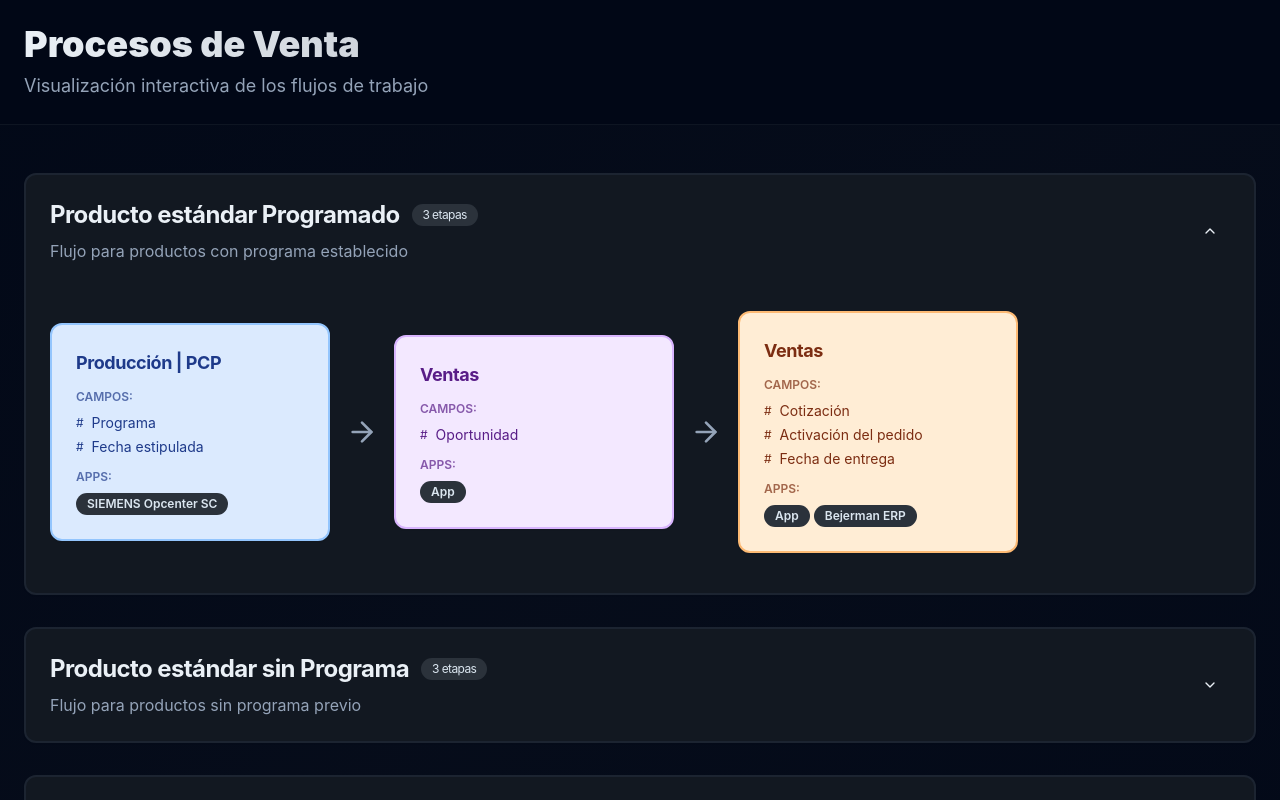
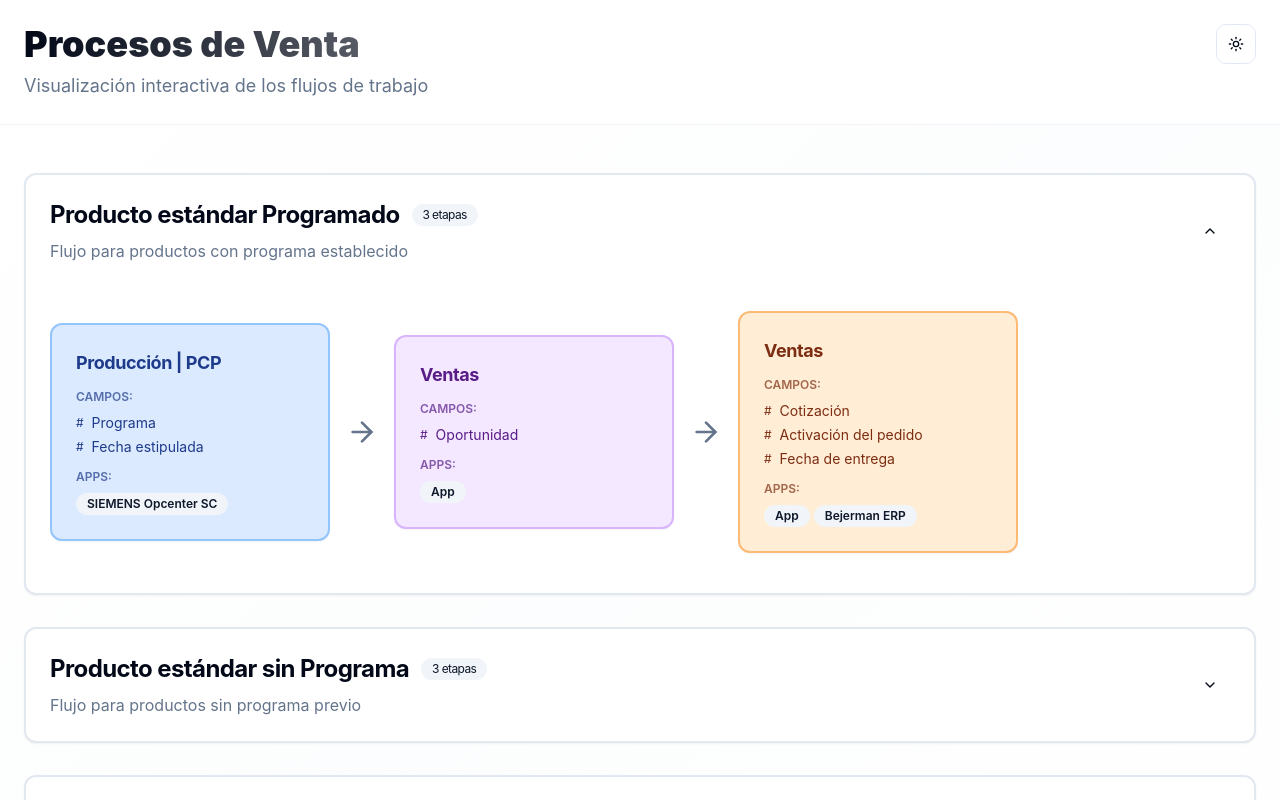
Before and after one commit to micaelasolipago/solipago-web-dev, a React (Vite) app: page / in a window 1280 px wide. Shown: the top 800 px of the page. Built offline with nearby package versions, Linux system fonts and the light colour scheme.

Commit message:
Add theme switching functionality
Implement light and dark mode options for the application.

```diff
--- a/src/App.tsx
+++ b/src/App.tsx
@@ -3,6 +3,7 @@ import { Toaster as Sonner } from "@/components/ui/sonner";
 import { TooltipProvider } from "@/components/ui/tooltip";
 import { QueryClient, QueryClientProvider } from "@tanstack/react-query";
 import { BrowserRouter, Routes, Route } from "react-router-dom";
+import { ThemeProvider } from "next-themes";
 import ProcessVisualizer from "./pages/ProcessVisualizer";
 import NotFound from "./pages/NotFound";
 
@@ -10,6 +11,7 @@ const queryClient = new QueryClient();
 
 const App = () => (
   <QueryClientProvider client={queryClient}>
+    <ThemeProvider attribute="class" defaultTheme="light" enableSystem={false}>
       <TooltipProvider>
         <Toaster />
         <Sonner />
@@ -21,6 +23,7 @@ const App = () => (
           </Routes>
         </BrowserRouter>
       </TooltipProvider>
+    </ThemeProvider>
   </QueryClientProvider>
 );
 
--- /dev/null
+++ b/src/components/ThemeToggle.tsx
@@ -0,0 +1,20 @@
+import { Moon, Sun } from "lucide-react";
+import { Button } from "@/components/ui/button";
+import { useTheme } from "next-themes";
+
+export function ThemeToggle() {
+  const { theme, setTheme } = useTheme();
+
+  return (
+    <Button
+      variant="outline"
+      size="icon"
+      onClick={() => setTheme(theme === "dark" ? "light" : "dark")}
+      className="relative"
+    >
+      <Sun className="h-5 w-5 rotate-0 scale-100 transition-all dark:-rotate-90 dark:scale-0" />
+      <Moon className="absolute h-5 w-5 rotate-90 scale-0 transition-all dark:rotate-0 dark:scale-100" />
+      <span className="sr-only">Toggle theme</span>
+    </Button>
+  );
+}
--- a/src/index.css
+++ b/src/index.css
@@ -8,7 +8,57 @@
 
 @layer base {
   :root {
-    /* Slate-based color system for modern web3 aesthetic */
+    /* Light mode - clean and modern */
+    --background: 0 0% 100%;
+    --foreground: 222.2 84% 4.9%;
+
+    --card: 0 0% 100%;
+    --card-foreground: 222.2 84% 4.9%;
+
+    --popover: 0 0% 100%;
+    --popover-foreground: 222.2 84% 4.9%;
+
+    /* Blue accent colors */
+    --primary: 217 91% 60%;
+    --primary-foreground: 210 40% 98%;
+
+    --secondary: 210 40% 96.1%;
+    --secondary-foreground: 222.2 47.4% 11.2%;
+
+    --muted: 210 40% 96.1%;
+    --muted-foreground: 215.4 16.3% 46.9%;
+
+    --accent: 200 98% 39%;
+    --accent-foreground: 210 40% 98%;
+
+    --destructive: 0 84.2% 60.2%;
+    --destructive-foreground: 210 40% 98%;
+
+    --border: 214.3 31.8% 91.4%;
+    --input: 214.3 31.8% 91.4%;
+    --ring: 217 91% 60%;
+
+    --radius: 0.75rem;
+
+    --sidebar-background: 0 0% 98%;
+    --sidebar-foreground: 240 5.3% 26.1%;
+    --sidebar-primary: 240 5.9% 10%;
+    --sidebar-primary-foreground: 0 0% 98%;
+    --sidebar-accent: 240 4.8% 95.9%;
+    --sidebar-accent-foreground: 240 5.9% 10%;
+    --sidebar-border: 220 13% 91%;
+    --sidebar-ring: 217.2 91.2% 59.8%;
+
+    /* Design tokens */
+    --gradient-primary: linear-gradient(135deg, hsl(217 91% 60%), hsl(217 91% 70%));
+    --gradient-card: linear-gradient(135deg, hsl(0 0% 98%), hsl(0 0% 96%));
+    --shadow-glow: 0 0 40px hsl(217 91% 60% / 0.15);
+    --shadow-card: 0 10px 30px -10px hsl(217 91% 60% / 0.1);
+    --transition-smooth: all 0.3s cubic-bezier(0.4, 0, 0.2, 1);
+  }
+
+  .dark {
+    /* Dark mode - sleek and professional */
     --background: 222 84% 5%;
     --foreground: 210 40% 94%;
 
@@ -18,7 +68,6 @@
     --popover: 215 28% 10%;
     --popover-foreground: 210 40% 94%;
 
-    /* Blue accent colors */
     --primary: 217 91% 60%;
     --primary-foreground: 222 84% 5%;
 
@@ -28,8 +77,8 @@
     --muted: 215 28% 12%;
     --muted-foreground: 215 20% 65%;
 
-    --accent: 217 91% 60%;
-    --accent-foreground: 222 84% 5%;
+    --accent: 200 98% 39%;
+    --accent-foreground: 210 40% 98%;
 
     --destructive: 0 63% 31%;
     --destructive-foreground: 210 40% 98%;
@@ -38,60 +87,6 @@
     --input: 215 28% 12%;
     --ring: 217 91% 60%;
 
-    --radius: 0.75rem;
-
-    --sidebar-background: 0 0% 98%;
-
-    --sidebar-foreground: 240 5.3% 26.1%;
-
-    --sidebar-primary: 240 5.9% 10%;
-
-    --sidebar-primary-foreground: 0 0% 98%;
-
-    --sidebar-accent: 240 4.8% 95.9%;
-
-    --sidebar-accent-foreground: 240 5.9% 10%;
-
-    --sidebar-border: 220 13% 91%;
-
-    --sidebar-ring: 217.2 91.2% 59.8%;
-
-    /* Solipago specific design tokens */
-    --gradient-primary: linear-gradient(135deg, hsl(217 91% 60%), hsl(217 91% 70%));
-    --gradient-card: linear-gradient(135deg, hsl(215 28% 10%), hsl(215 28% 12%));
-    --shadow-glow: 0 0 40px hsl(217 91% 60% / 0.15);
-    --shadow-card: 0 10px 30px -10px hsl(217 91% 60% / 0.1);
-    --transition-smooth: all 0.3s cubic-bezier(0.4, 0, 0.2, 1);
-  }
-
-  .dark {
-    --background: 222.2 84% 4.9%;
-    --foreground: 210 40% 98%;
-
-    --card: 222.2 84% 4.9%;
-    --card-foreground: 210 40% 98%;
-
-    --popover: 222.2 84% 4.9%;
-    --popover-foreground: 210 40% 98%;
-
-    --primary: 210 40% 98%;
-    --primary-foreground: 222.2 47.4% 11.2%;
-
-    --secondary: 217.2 32.6% 17.5%;
-    --secondary-foreground: 210 40% 98%;
-
-    --muted: 217.2 32.6% 17.5%;
-    --muted-foreground: 215 20.2% 65.1%;
-
-    --accent: 217.2 32.6% 17.5%;
-    --accent-foreground: 210 40% 98%;
-
-    --destructive: 0 62.8% 30.6%;
-    --destructive-foreground: 210 40% 98%;
-
-    --border: 217.2 32.6% 17.5%;
-    --input: 217.2 32.6% 17.5%;
-    --ring: 212.7 26.8% 83.9%;
     --sidebar-background: 240 5.9% 10%;
     --sidebar-foreground: 240 4.8% 95.9%;
     --sidebar-primary: 224.3 76.3% 48%;
@@ -100,6 +95,9 @@
     --sidebar-accent-foreground: 240 4.8% 95.9%;
     --sidebar-border: 240 3.7% 15.9%;
     --sidebar-ring: 217.2 91.2% 59.8%;
+
+    /* Dark mode design tokens */
+    --gradient-card: linear-gradient(135deg, hsl(215 28% 10%), hsl(215 28% 12%));
   }
 }
 
--- a/src/pages/ProcessVisualizer.tsx
+++ b/src/pages/ProcessVisualizer.tsx
@@ -3,6 +3,7 @@ import { Card, CardContent, CardHeader, CardTitle } from "@/components/ui/card";
 import { Badge } from "@/components/ui/badge";
 import { Button } from "@/components/ui/button";
 import { ArrowRight, ChevronDown, ChevronUp } from "lucide-react";
+import { ThemeToggle } from "@/components/ThemeToggle";
 import {
   Dialog,
   DialogContent,
@@ -188,12 +189,17 @@ const ProcessVisualizer = () => {
       {/* Header */}
       <header className="border-b border-border/50 bg-background/95 backdrop-blur-sm sticky top-0 z-40">
         <div className="container mx-auto px-6 py-6">
+          <div className="flex items-start justify-between">
+            <div>
               <h1 className="text-4xl font-black bg-gradient-to-r from-foreground to-foreground/60 bg-clip-text text-transparent">
                 Procesos de Venta
               </h1>
               <p className="text-muted-foreground mt-2 text-lg">
                 Visualización interactiva de los flujos de trabajo
               </p>
+            </div>
+            <ThemeToggle />
+          </div>
         </div>
       </header>
 
```
Lines whose indentation alone changed are shown as unchanged.
